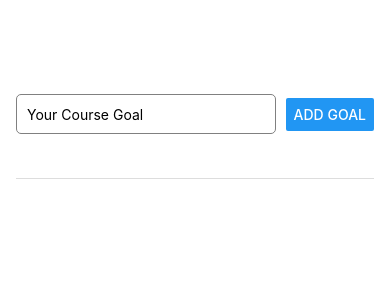
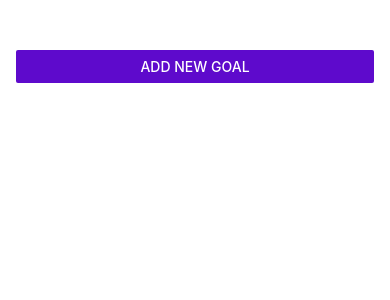
Before and after one commit to KayKay1992/React_Native_Course, a React Native app: screen / in a window 390 px wide. Shown: the top 300 px of the page. Built offline with nearby package versions, Linux system fonts and the light colour scheme.

Commit message:
Adding A modal Screen

```diff
--- a/App.js
+++ b/App.js
@@ -1,11 +1,18 @@
 
 import { useState } from 'react';
-import { StyleSheet, View,  FlatList } from 'react-native';
+import { StyleSheet, View,  FlatList, Button } from 'react-native';
 import GoalItem from './components/GoalItem';
 import GoalInput from './components/GoalInput';
 
 export default function App() {
+  const [modalIsVisible, setModalIsVisible] = useState(false)
   const [courseGoals, setCourseGoals] = useState([]);
+
+
+  //modal visiblity functionality
+  function startAddGoalHandler() {
+    setModalIsVisible(true)
+  }
 
   function addGoalHandler(enteredGoalText) {
     // Add your code here to add the goal to the list
@@ -20,7 +27,8 @@ export default function App() {
   }
   return (
     <View style={styles.appContainer}>
-      <GoalInput onAddGoal={addGoalHandler} />
+      <Button title='Add new goal'color='#5e0acc' onPress={startAddGoalHandler}/>
+      <GoalInput visible={modalIsVisible} onAddGoal={addGoalHandler} />
 
        {/* Display goals here */}
       <View style={styles.goalsContainer}>
--- a/components/GoalInput.js
+++ b/components/GoalInput.js
@@ -1,6 +1,6 @@
 
 import { useState } from "react";
-import { View, TextInput, Button , StyleSheet} from "react-native"
+import { View, TextInput, Button , StyleSheet, Modal} from "react-native"
 
 export default function GoalInput(props) {
     const [enteredGoalText, setEnteredGoalText] = useState('');
@@ -16,11 +16,13 @@ export default function GoalInput(props) {
         setEnteredGoalText('');
       }
   return (
+    <Modal visible={props.visible} animationType="slide">
     <View style={styles.inputContainer}>
         <TextInput style={styles.textInput} placeholder='Your Course Goal' onChangeText={goalInputHandler}  value={enteredGoalText}/>
 
         <Button title='Add Goal' onPress={addGoalHandler}/>
       </View>
+      </Modal>
   )
 }
 
```
